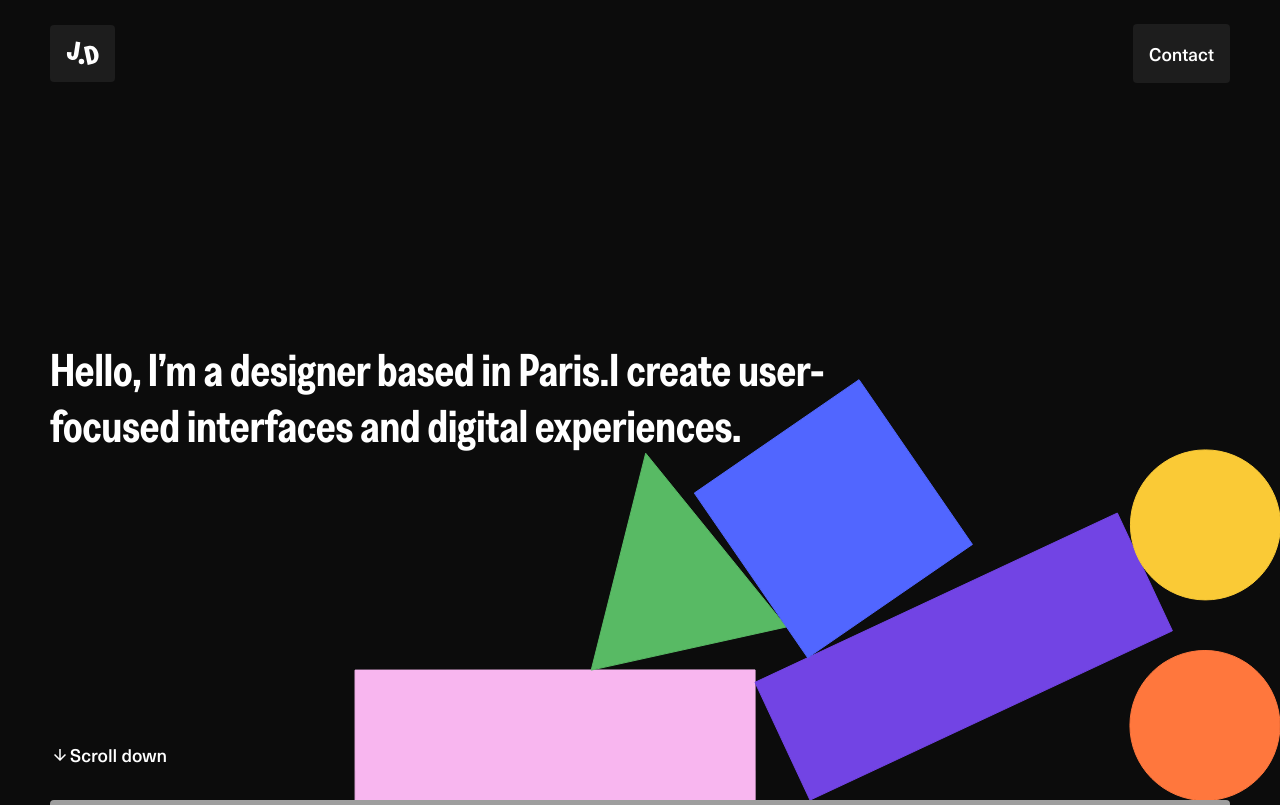
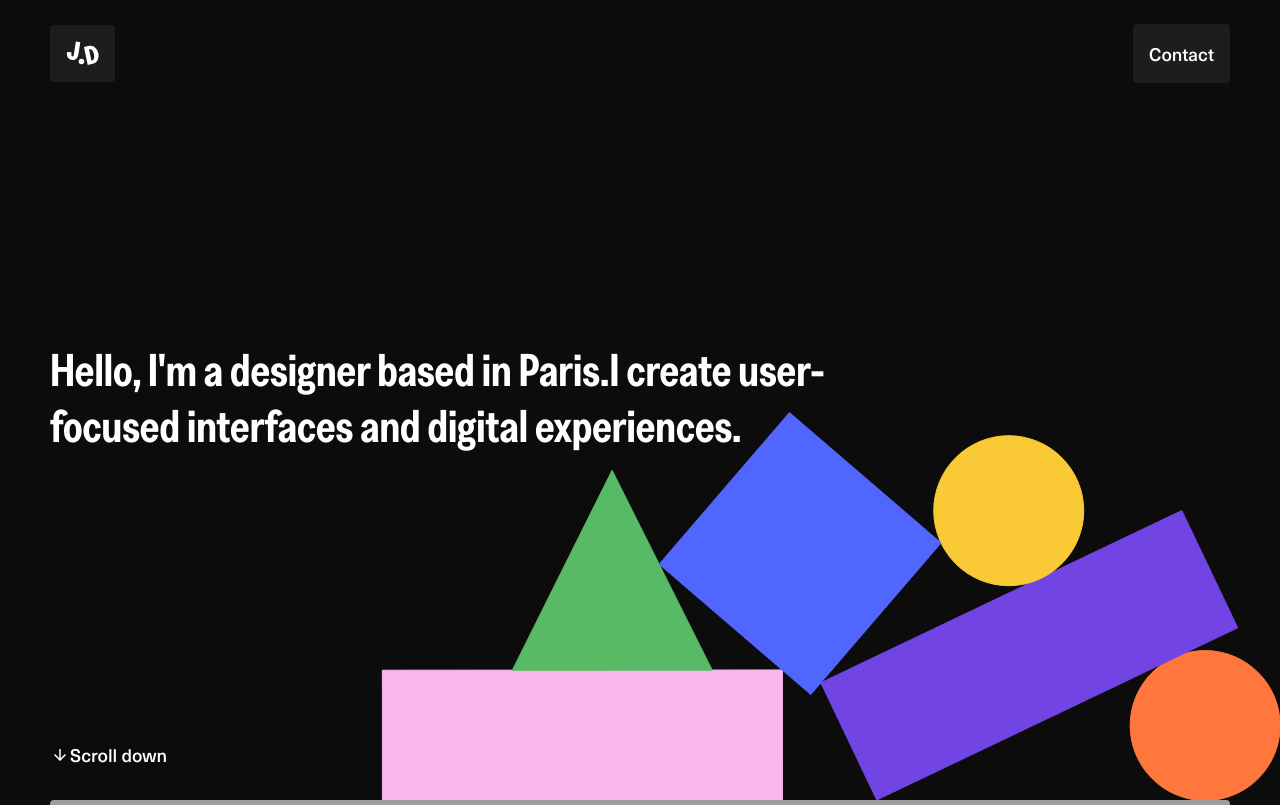
Before and after one commit to jonasDeprund/2025-portfolio, a React (Create React App) app: page / in a window 1280 px wide. Shown: the top 805 px of the page. Built offline with nearby package versions, Linux system fonts and the light colour scheme; grey boxes are pictures that could not be loaded.

Commit message:
bugs fixes

```diff
--- a/src/App.js
+++ b/src/App.js
@@ -22,24 +22,34 @@ function App() {
         overflow: 'hidden',
       }}
     >
+      <AnimatedShapes
+        style={{
+          position: 'fixed',
+          top: 0,
+          left: 0,
+          right: 0,
+          bottom: 0,
+          zIndex: 1,
+          cursor: 'grab',
+        }}
+      />
       <div
         style={{
           position: 'relative',
           zIndex: 2,
-          backgroundColor: 'var(--color-background)',
           height: '100%',
           overflowY: 'auto',
           overflowX: 'hidden',
-          pointerEvents: 'none', // Permet aux clics de passer à travers
+          background: 'transparent',
+          pointerEvents: 'auto',
         }}
       >
+        <div style={{ pointerEvents: 'none' }}>
           <nav style={{ pointerEvents: 'auto' }}>
             <Nav />
           </nav>
           <main>
-          <div
-            style={{ position: 'relative', zIndex: 999, pointerEvents: 'auto' }}
-          >
+            <div style={{ position: 'relative' }}>
               <Header />
             </div>
             <div style={{ pointerEvents: 'auto' }}>
@@ -55,17 +65,7 @@ function App() {
             <Footer />
           </footer>
         </div>
-      <AnimatedShapes
-        style={{
-          position: 'fixed',
-          top: 0,
-          left: 0,
-          right: 0,
-          bottom: 0,
-          zIndex: 1,
-          pointerEvents: 'auto', // S'assure que les formes sont interactives
-        }}
-      />
+      </div>
     </div>
   );
 }
--- a/src/components/AnimatedShapes.jsx
+++ b/src/components/AnimatedShapes.jsx
@@ -300,10 +300,8 @@ const AnimatedShapes = () => {
 
       let shapes = [];
 
-      // Mélanger l'ordre des formes de façon aléatoire
       const shuffledShapes = [...shapesConfig].sort(() => Math.random() - 0.5);
 
-      // Créer et ajouter chaque forme avec un délai
       shuffledShapes.forEach((shapeData, index) => {
         setTimeout(() => {
           const shape = createScaledShape(
@@ -311,6 +309,12 @@ const AnimatedShapes = () => {
             shapeData.x,
             startHeight
           );
+          // Ajout des propriétés pour une meilleure interaction souris
+          shape.isStatic = false;
+          shape.inertia = Infinity; // Permet une rotation libre
+          shape.friction = 0.1; // Réduit la friction pour un meilleur glissement
+          shape.restitution = 0.5; // Augmente le rebond
+
           shapes.push(shape);
           World.add(engine.world, shape);
         }, index * 200);
@@ -326,17 +330,23 @@ const AnimatedShapes = () => {
 
       World.add(engine.world, [...walls, ...shapes]);
 
-      // Configuration de la souris
       const mouse = Mouse.create(render.canvas);
       const mouseConstraint = MouseConstraint.create(engine, {
         mouse: mouse,
         constraint: {
-          stiffness: 0.2,
+          stiffness: 0.2, // Réduit pour un mouvement plus fluide
           render: {
             visible: false,
           },
+          damping: 0.1, // Ajoute un amortissement pour un mouvement plus naturel
+        },
+        collisionFilter: {
+          mask: 0xffffff, // Permet l'interaction avec toutes les formes
         },
       });
+
+      // Améliore la précision de la souris
+      mouse.pixelRatio = window.devicePixelRatio;
 
       // Mise à jour de la position de la souris pour tenir compte des marges
       mouse.offset = { x: 0, y: 0 };
--- a/src/components/Header.js
+++ b/src/components/Header.js
@@ -5,9 +5,9 @@ function Header() {
   return (
     <div className="header">
       <div className="row">
-        <div className="header__title text-selectable cell-start-0 cell-end-8 cell-start-0-m cell-end-12-m">
-          <h1 className="text-h1">
-            Hello, I’m a designer based in Paris.I create user-focused
+        <div className="header__title cell-start-0 cell-end-8 cell-start-0-m cell-end-12-m">
+          <h1 className="text-h1" style={{ userSelect: 'none' }}>
+            Hello, I'm a designer based in Paris.I create user-focused
             interfaces and digital experiences.
           </h1>
         </div>
--- a/src/scss/04_layout/_header.scss
+++ b/src/scss/04_layout/_header.scss
@@ -27,4 +27,8 @@
     bottom: 3.2rem;
     left: 0;
   }
+
+  .text-h1 {
+    user-select: none; // Garde uniquement cette propriété pour le texte
+  }
 }
```
Lines whose indentation alone changed are shown as unchanged.
